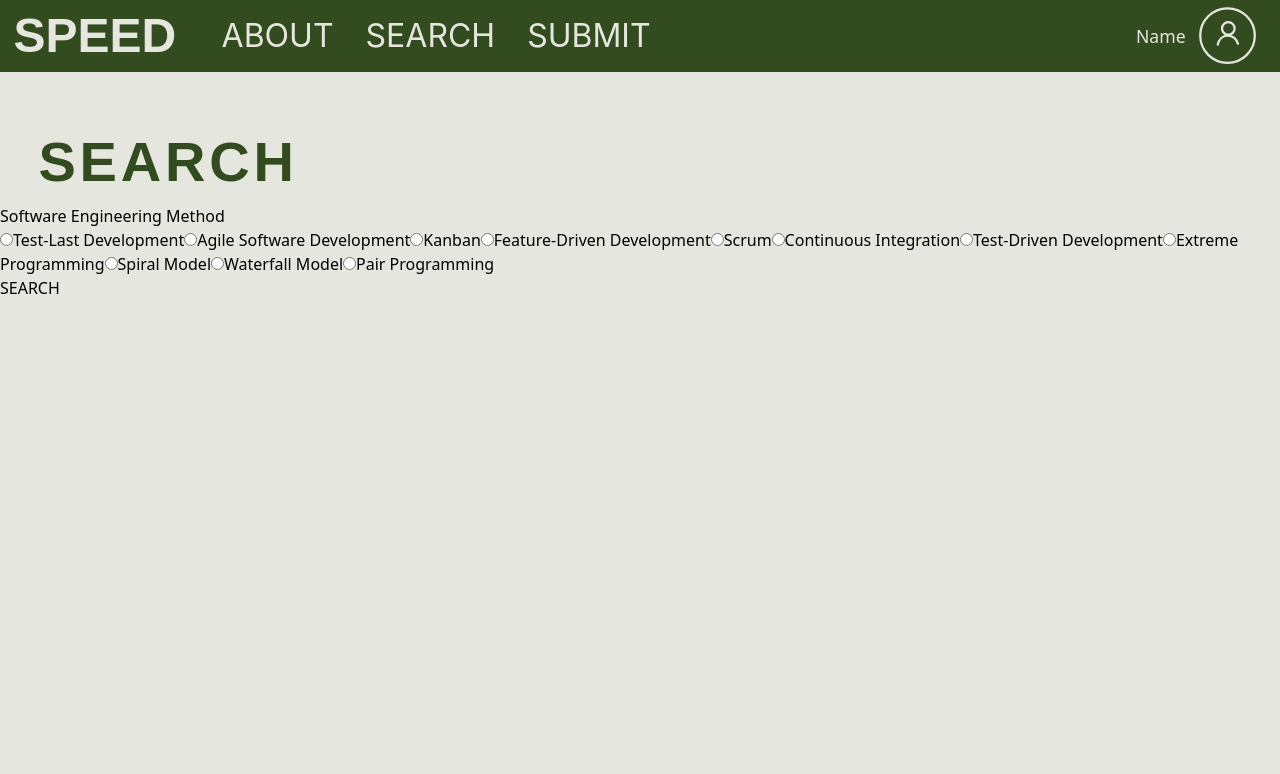
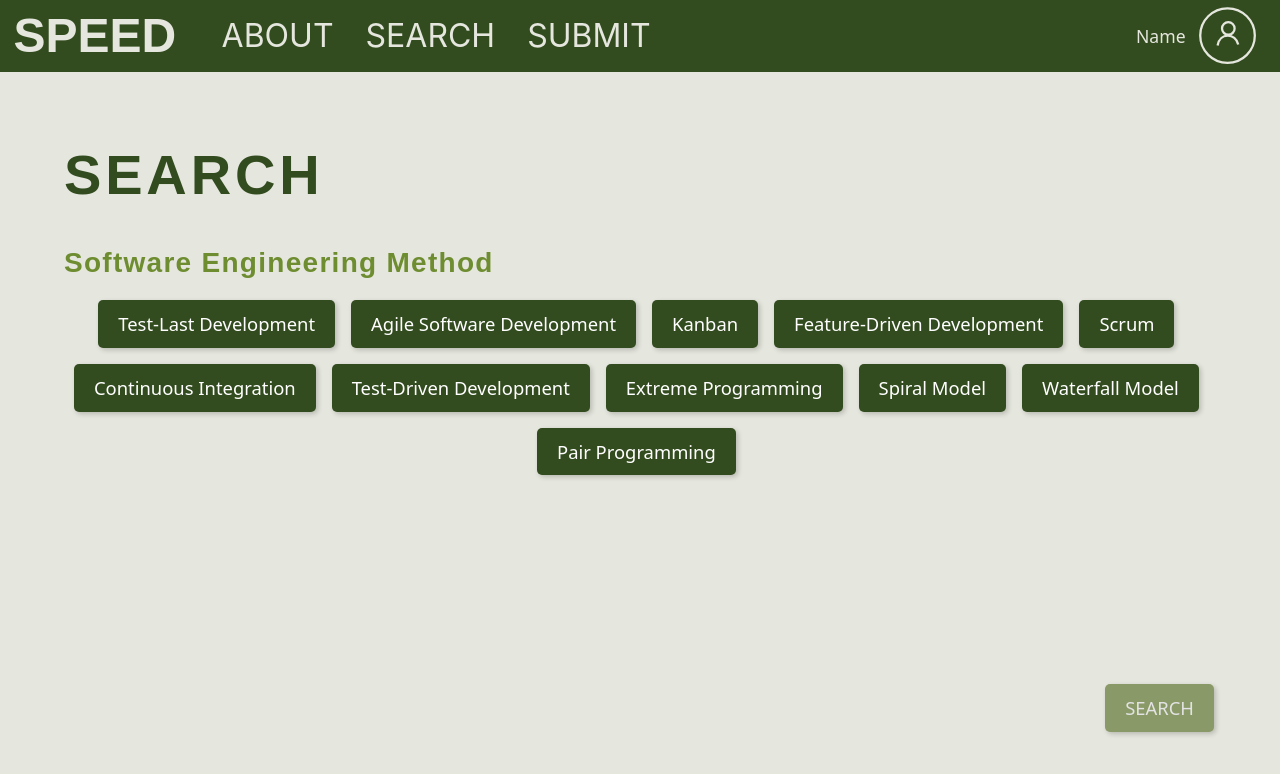
Before and after one commit to Ithrendrial/SPEED, a Next.js app in the folder frontend/: page /search in a window 1280 px wide. Shown: the top 774 px of the page. Built offline with nearby package versions, Linux system fonts and the light colour scheme.

Commit message:
fix: recover previous results page styling before incorrect merge

```diff
--- a/frontend/src/styles/SearchPage.module.css
+++ b/frontend/src/styles/SearchPage.module.css
@@ -0,0 +1,81 @@
+.page {
+    padding: max(1vw, -2vh) min(2vw, 4vh) 0;
+}
+
+.hidden_radio {
+    display: none;
+}
+
+.button {
+    background-color: #334C1F;
+    border-radius: 5px;
+    color: white;
+    padding: 10px 20px;
+    text-align: center;
+    font-size: min(3vw, 2.3vh);
+    margin: 1vh 1vh;
+    cursor: pointer;
+    box-shadow: 2px 2px 5px rgba(0, 0, 0, 0.2);
+}
+
+.label_checked {
+    background-color: #6E8C30;
+    border-radius: 5px;
+    color: white;
+    padding: 10px 20px;
+    text-align: center;
+    font-size: min(3vw, 2.3vh);
+    margin: 1vh 1vh;
+    cursor: pointer;
+    box-shadow: 2px 2px 5px rgba(0, 0, 0, 0.2);
+}
+
+.button:focus {
+    background-color: #6E8C30;
+}
+
+.submit{
+    position: absolute;
+    bottom: 5vw;
+    right: 5vw;
+    background-color: #6E8C30;
+    border-radius: 5px;
+    color: white;
+    padding: 10px 20px;
+    text-align: center;
+    font-size: min(3vw, 2.3vh);
+    margin: 4px 2px;
+    cursor: pointer;
+    box-shadow: 2px 2px 5px rgba(0, 0, 0, 0.2);
+}
+
+.submit:disabled {
+    background-color: #899a68;
+    color: #e3e3e3;
+}
+
+.methods, .claims {
+    display: flex;
+    justify-content: center;
+    flex-wrap: wrap;
+    width: 94%;
+    margin: 0 2.6vw 5vh 2.6vw;
+}
+
+.claims {
+    justify-content: left;
+}
+
+.options{
+    margin-top: min(2vw, 4vh);
+}
+
+.subheading{
+    font-family: LexendExa-SemiBold, sans-serif;
+    font-size: min(4vw, 3.5vh);
+    color: #6E8C30;
+    letter-spacing: min(0.1vw, 0.2vh);
+    font-weight: 700;
+    width: 94%;
+    margin: 0 3vw 1vh 3vw;
+}
```
